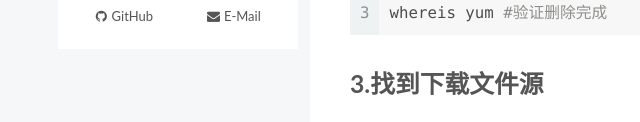
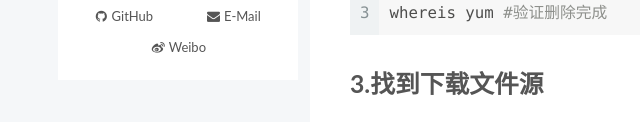
Before and after one commit to lgq0321/lgq0321.github.io, a plain HTML site: page 2019/11/30/Linux误删python导致yum不可用，删除重装方法/index.html in a window 1280 px wide. Both pictures are taken after a click on the item "站点概览". Shown: the part 678-800 px from the top of the page, 2-642 px from the left. Drawn offline with Linux system fonts and the light colour scheme; no server answers; a script that the page names is missing.

Commit message:
Site updated: 2019-12-01 15:36:44

```diff
--- a/2019/11/30/Linux误删python导致yum不可用，删除重装方法/index.html
+++ b/2019/11/30/Linux误删python导致yum不可用，删除重装方法/index.html
@@ -375,6 +375,9 @@
       <span class="links-of-author-item">
         <a href="https://mail.163.com/js6/main.jsp?sid=QAnNuxlxrneyaBXCulxxtynulCGoPvFa&df=webmail163#module=welcome.WelcomeModule%7C%7B%7D" title="E-Mail → https:&#x2F;&#x2F;mail.163.com&#x2F;js6&#x2F;main.jsp?sid&#x3D;QAnNuxlxrneyaBXCulxxtynulCGoPvFa&amp;df&#x3D;webmail163#module&#x3D;welcome.WelcomeModule%7C%7B%7D" rel="noopener" target="_blank"><i class="fa fa-fw fa-envelope"></i>E-Mail</a>
       </span>
+      <span class="links-of-author-item">
+        <a href="/https:/github.com/lgq0321" title="Weibo → https:&#x2F;&#x2F;github.com&#x2F;lgq0321"><i class="fa fa-fw fa-weibo"></i>Weibo</a>
+      </span>
   </div>
 
 
--- a/css/main.css
+++ b/css/main.css
@@ -1171,7 +1171,7 @@ pre .javascript .function {
 }
 .links-of-author a::before,
 .links-of-author span.exturl::before {
-  background: #2b3e16;
+  background: #ffbb2a;
   border-radius: 50%;
   content: ' ';
   display: inline-block;
```
Also changed, not shown: about/index.html (+3 -0 lines), archives/2019/11/index.html (+3 -0 lines), archives/2019/index.html (+3 -0 lines), archives/index.html (+3 -0 lines), categories/index.html (+3 -0 lines), categories/linux/index.html (+3 -0 lines), index.html (+3 -0 lines), tags/docker/index.html (+3 -0 lines), tags/index.html (+3 -0 lines), tags/linux/index.html (+3 -0 lines), tags/python/index.html (+3 -0 lines), tags/yum/index.html (+3 -0 lines).
